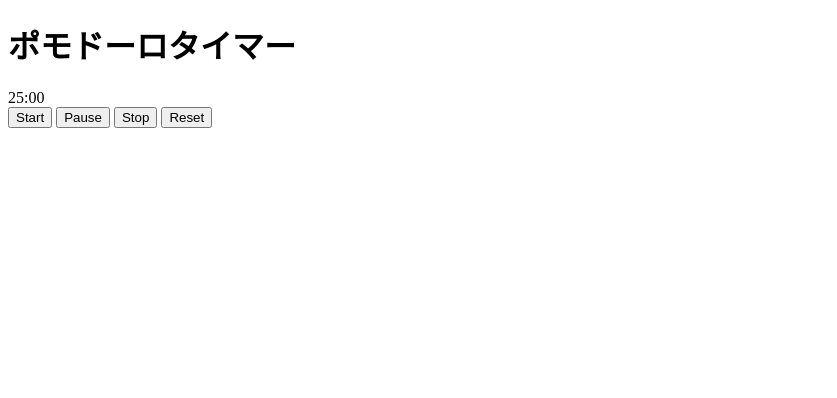
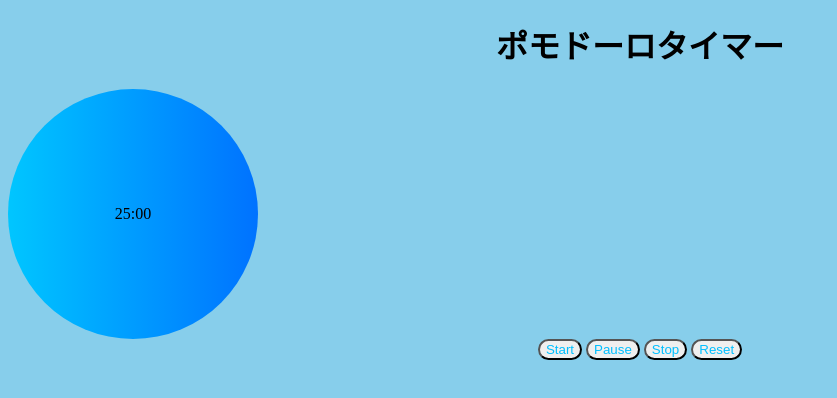
Before and after one commit to Ryoo-code/pomodoro-dev-training, a plain HTML site: page index.html in a window 1280 px wide. Shown: the whole page, without its empty margins (0-837 px from the left). Drawn offline with Linux system fonts and the light colour scheme.

Commit message:
CSS調整

```diff
--- a/css/style.css
+++ b/css/style.css
@@ -0,0 +1,19 @@
+body{
+    background-color: #87CEEB;
+    text-align: center
+}
+
+#timer{
+    width: 250px;
+  height: 250px;
+  background: linear-gradient(to right, #00c6ff, #0072ff); /* グラデーション */
+  border-radius: 50%; /* 円形にする */
+  display : flex;
+  justify-content: center; /*横方向の中央*/
+  align-items:center;  /*縦方向の中央*/
+}
+
+button{
+    border-radius : 30px;
+    color : #00BFFF;
+}
--- a/index.html
+++ b/index.html
@@ -4,7 +4,7 @@
         <meta charset="UTF-8">
         <title>Pomodoro Timer</title>
         <!--cssを読み込む-->
-        <link rel="stylesheet" herf="css/style.css"/>
+        <link rel="stylesheet" href="css/style.css"/>
     </head>
     <body>
         <h1>ポモドーロタイマー</h1>
```
